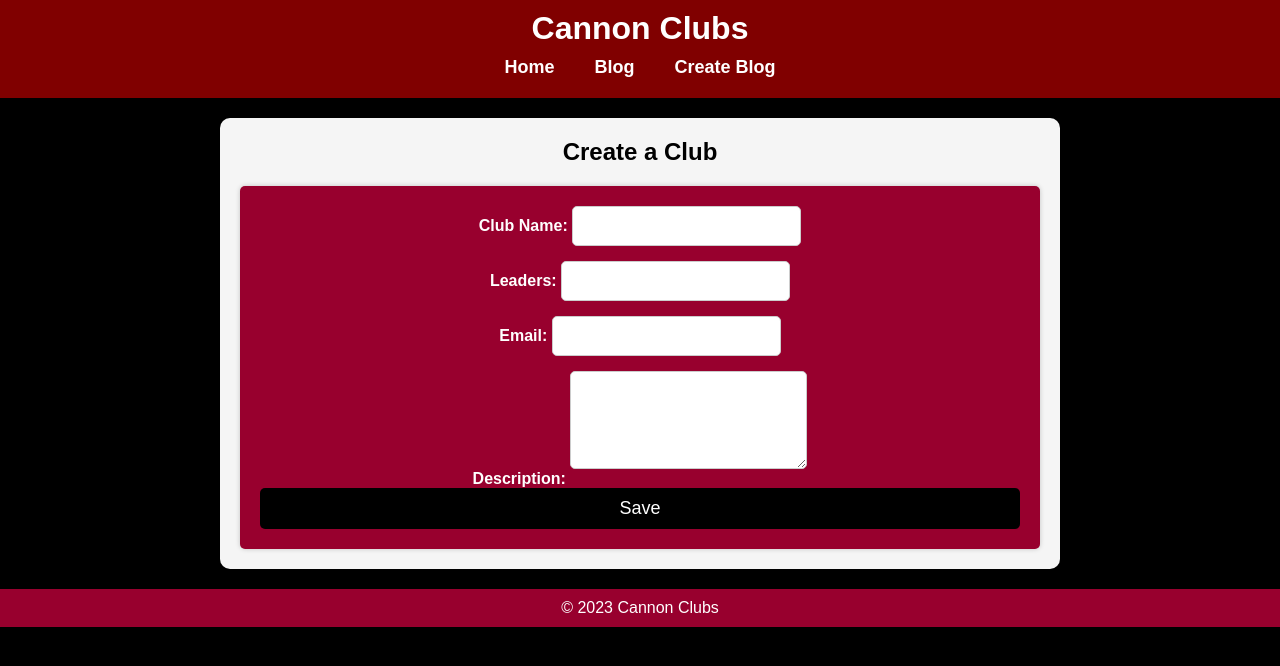
After one commit to lgibbons12/Clubs-Website, a Django app: page /form/ in a window 1280 px wide. The commit adds this page. Shown: the top 666 px of the page. Run offline with Django 4.2, Linux system fonts and the light colour scheme.

Commit message:
create club working

```diff
--- /dev/null
+++ b/display/templates/display/club_form.html
@@ -0,0 +1,53 @@
+
+
+{% load static %}
+<!DOCTYPE html>
+<html>
+<head>
+    <title>Submit a Post - Cannon Clubs</title>
+    <link rel="stylesheet" type="text/css" href="{% static 'blog/style.css' %}">
+</head>
+<body>
+    <header id="navbar">
+        <h1>Cannon Clubs</h1>
+        <nav class="navbar-container">
+            <ul class="nav-list">
+                <li class="nav-item"><a href="/" class="nav-link">Home</a></li>
+                <li class="nav-item"><a href="/blog" class="nav-link">Blog</a></li>
+                <li class="nav-item"><a href="/blog/form" class="nav-link">Create Blog</a></li>
+            </ul>
+        </nav>
+    </header>
+
+    <div class="container">
+        <h2 style="color: black;">Create a Club</h2>
+        <form method="post" id="club-form">{% csrf_token %}
+            <div class="form-group">
+                <label for="{{ form.name.id_for_label }}">Club Name:</label>
+                {{ form.name }}
+            </div>
+            <div class="form-group">
+                <label for="{{ form.leaders.id_for_label }}">Leaders:</label>
+                {{ form.leaders }}
+                </div>
+            <div class="form-group">
+                <label for="{{ form.emails.id_for_label }}">Email:</label>
+                {{ form.emails }}
+
+            <div class="form-group">
+                <label for="{{ form.description.id_for_label }}">Description:</label>
+                <textarea name="{{ form.description.name }}" id="{{ form.description.id }}" rows="4"></textarea>
+
+            </div>
+            </div>
+            <input type="submit" value="Save">
+        </form>
+    </div>
+
+    <footer>
+        &copy; 2023 Cannon Clubs
+    </footer>
+
+
+</body>
+</html>
--- a/display/templates/display/index.html
+++ b/display/templates/display/index.html
@@ -23,6 +23,10 @@
 
     <div class="main" id="projects">
         <div class="grid">
+            <div class="item" id="pinkish">
+                <img src="{%static 'display/new_club.png' %}" class="small">
+                <h3><a class="projectlink" href="{% url 'display:form' %}">Create New Club</a></h3>
+            </div>
         {% if club_list %}
 
                 {% for club in club_list %}
--- a/display/urls.py
+++ b/display/urls.py
@@ -5,4 +5,5 @@ app_name = "display"
 urlpatterns = [
     path("", views.IndexView.as_view(), name="index"),
     path("<int:pk>/", views.DetailView.as_view(), name="club"),
+    path("form/", views.ClubCreateView.as_view(), name="form")
 ]
--- a/display/views.py
+++ b/display/views.py
@@ -24,16 +24,10 @@ class DetailView(generic.DetailView):
     def get_queryset(self):
         return Club.objects
 
-'''
-class PostCreateView(generic.CreateView):
+
+class ClubCreateView(generic.CreateView):
     model = Club
-    fields = ["name", "pub_date", "words"]
+    fields = ["name", "leaders", "emails", "description"]
 
     def get_success_url(self):
         return reverse("display:index")
-
-    def form_valid(self, form):
-        # Set the 'pub_date' field to the current date and time
-        form.instance.pub_date = timezone.now()
-        return super().form_valid(form)
-        '''
```
Also changed, not shown: google_sheets/sheets.py (+11 -9 lines), README.md, db.sqlite3, display/models.py (line endings or trailing spaces), display/static/display/new_club.png (added).
